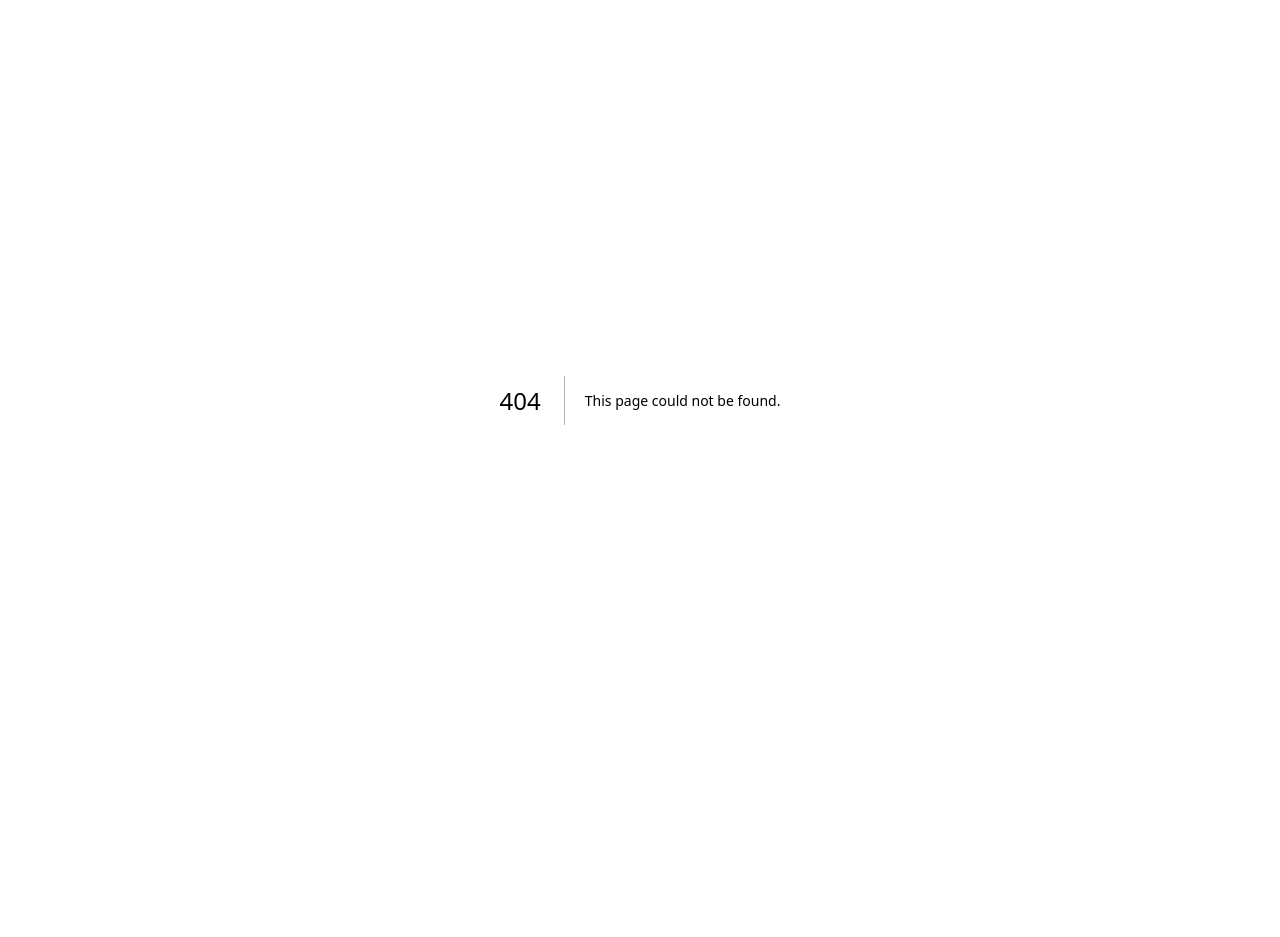
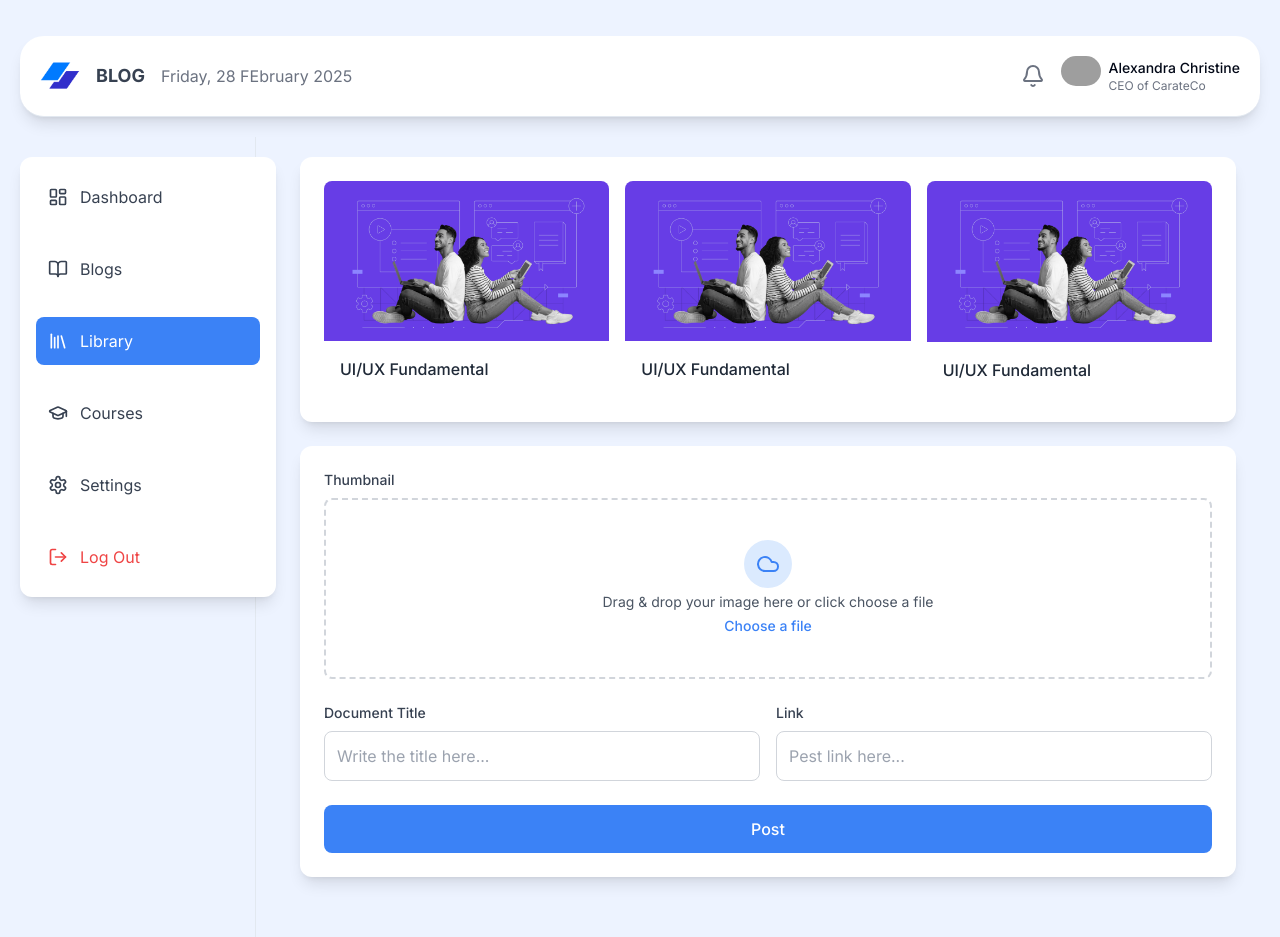
Before and after one commit to SMTech24-official/courses-dashboard, a Next.js app: page /dashboard/library in a window 1280 px wide. Before the commit this address had no page. Before the commit the page ends 800 px from the top, so only its background shows below. Built offline with nearby package versions, Linux system fonts and the light colour scheme; grey boxes are pictures that could not be loaded.

Commit message:
document create and course card added

```diff
--- /dev/null
+++ b/src/app/(WithDashboardLayout)/dashboard/createBlog/page.tsx
@@ -0,0 +1,10 @@
+import CreateBlog from "@/components/dashboard/Blogs/CreateBlog"
+
+export const metadata = {
+    title: 'Blog | Create Blog',
+    description: 'Create a New Blog',
+}
+
+export default function createBlogPage() {
+    return <CreateBlog />
+}
--- /dev/null
+++ b/src/app/(WithDashboardLayout)/dashboard/library/page.tsx
@@ -0,0 +1,10 @@
+import Library from "@/components/dashboard/Library/Library"
+
+export const metadata = {
+    title: 'Document | Create Document',
+    description: 'Create a New Document',
+}
+
+export default function createDocumentPage() {
+    return <Library />
+}
--- a/src/components/dashboard/Blogs/Blogs.tsx
+++ b/src/components/dashboard/Blogs/Blogs.tsx
@@ -1,6 +1,7 @@
-import { BookOpen } from "lucide-react"
+
 import BlogCard from "./BlogCard"
 import TotalBlogs from "./TotalBlogs"
+import Link from "next/link"
 
 
 const Blogs = () => {
@@ -17,8 +18,9 @@ const Blogs = () => {
         {/* Add New Blog Button */}
         <div className="absolute bottom-6 right-6">
           <button className="flex items-center gap-2 rounded-lg bg-blue-500 px-4 py-2 text-sm font-medium text-white hover:bg-blue-600">
-            <BookOpen className="h-4 w-4" />
-            <span>Add new blog</span>
+            <Link href="/dashboard/createBlog">
+              <span>Add new blog</span>
+            </Link>
           </button>
         </div>
       </section>
--- /dev/null
+++ b/src/components/dashboard/Blogs/CreateBlog.tsx
@@ -0,0 +1,74 @@
+import { Cloud } from "lucide-react"
+import TotalBlogs from "./TotalBlogs"
+
+
+const CreateBlog = () => {
+  return (
+    <div className="p-5">
+        <TotalBlogs />
+        <section className="rounded-xl bg-white p-6 shadow-sm">
+              <form>
+                {/* Thumbnail Upload */}
+                <div className="mb-6">
+                  <label htmlFor="thumbnail" className="mb-2 block text-sm font-medium text-gray-700">
+                    Thumbnail
+                  </label>
+                  <div className="mt-1 flex justify-center rounded-lg border-2 border-dashed border-gray-300 px-6 py-10">
+                    <div className="space-y-1 text-center">
+                      <div className="mx-auto flex h-12 w-12 items-center justify-center rounded-full bg-blue-100">
+                        <Cloud className="h-6 w-6 text-blue-500" />
+                      </div>
+                      <div className="flex text-sm text-gray-600">
+                        <p className="text-center">Drag & drop your image here or click choose a file</p>
+                      </div>
+                      <button type="button" className="mt-2 text-sm font-medium text-blue-500 hover:text-blue-600">
+                        Choose a file
+                      </button>
+                      <input id="thumbnail" name="thumbnail" type="file" className="sr-only" />
+                    </div>
+                  </div>
+                </div>
+
+                {/* Blog Title */}
+                <div className="mb-6">
+                  <label htmlFor="title" className="mb-2 block text-sm font-medium text-gray-700">
+                    Blog Title
+                  </label>
+                  <input
+                    type="text"
+                    id="title"
+                    name="title"
+                    placeholder="Write the title here..."
+                    className="w-full rounded-lg border border-gray-300 p-3 text-gray-700 focus:border-blue-500 focus:outline-none focus:ring-1 focus:ring-blue-500"
+                  />
+                </div>
+
+                {/* Blog Body */}
+                <div className="mb-6">
+                  <label htmlFor="body" className="mb-2 block text-sm font-medium text-gray-700">
+                    Blog Body
+                  </label>
+                  <textarea
+                    id="body"
+                    name="body"
+                    rows={6}
+                    placeholder="Write the blog here..."
+                    className="w-full rounded-lg border border-gray-300 p-3 text-gray-700 focus:border-blue-500 focus:outline-none focus:ring-1 focus:ring-blue-500"
+                  ></textarea>
+                </div>
+
+                {/* Save Button */}
+                <button
+                  type="submit"
+                  className="w-full rounded-lg bg-blue-500 py-3 text-center font-medium text-white hover:bg-blue-600 focus:outline-none focus:ring-2 focus:ring-blue-500 focus:ring-offset-2"
+                >
+                  Save
+                </button>
+              </form>
+            </section>
+
+    </div>
+  )
+}
+
+export default CreateBlog
--- /dev/null
+++ b/src/components/dashboard/Library/Course.tsx
@@ -0,0 +1,16 @@
+import CourseCard from "./CourseCard"
+
+
+const Course = () => {
+  return (
+    <section className="mb-6 rounded-xl bg-white p-6 shadow-lg">
+            <div className="grid grid-cols-3 gap-4">
+                {[1, 2, 3].map((item) => (
+                    <CourseCard key={item} />
+                ))}
+            </div>
+        </section>
+  )
+}
+
+export default Course
--- /dev/null
+++ b/src/components/dashboard/Library/CourseCard.tsx
@@ -0,0 +1,30 @@
+import Image from "next/image"
+
+
+const CourseCard = () => {
+    return (
+        <div className="overflow-hidden rounded-lg">
+            <div className="relative">
+                <div className="relative">
+                    <div className="aspect-video w-full overflow-hidden">
+                        {/* People sitting back to back */}
+                        <div className="relative z-10 flex items-center justify-center">
+                            <Image
+                                src="/CourseCard.png"
+                                alt="People working on UI/UX"
+                                width={256}
+                                height={128}
+                                className="h-full w-full object-contain"
+                            />
+                        </div>
+                    </div>
+                </div>
+            </div>
+            <div className="bg-white p-4">
+                <h3 className="font-medium text-gray-800">UI/UX Fundamental</h3>
+            </div>
+        </div>
+    )
+}
+
+export default CourseCard
--- /dev/null
+++ b/src/components/dashboard/Library/DocumentUplod.tsx
@@ -0,0 +1,72 @@
+import { Cloud } from "lucide-react"
+
+
+
+const DocumentUplod = () => {
+    return (
+        <section className="rounded-xl bg-white p-6 shadow-lg">
+            <form>
+                {/* Thumbnail Upload */}
+                <div className="mb-6">
+                    <label htmlFor="thumbnail" className="mb-2 block text-sm font-medium text-gray-700">
+                        Thumbnail
+                    </label>
+                    <div className="mt-1 flex justify-center rounded-lg border-2 border-dashed border-gray-300 px-6 py-10">
+                        <div className="space-y-1 text-center">
+                            <div className="mx-auto flex h-12 w-12 items-center justify-center rounded-full bg-blue-100">
+                                <Cloud className="h-6 w-6 text-blue-500" />
+                            </div>
+                            <div className="flex text-sm text-gray-600">
+                                <p className="text-center">Drag & drop your image here or click choose a file</p>
+                            </div>
+                            <button type="button" className="mt-2 text-sm font-medium text-blue-500 hover:text-blue-600">
+                                Choose a file
+                            </button>
+                            <input id="thumbnail" name="thumbnail" type="file" className="sr-only" />
+                        </div>
+                    </div>
+                </div>
+
+                <div className="mb-6 grid grid-cols-2 gap-4">
+                    {/* Document Title */}
+                    <div>
+                        <label htmlFor="title" className="mb-2 block text-sm font-medium text-gray-700">
+                            Document Title
+                        </label>
+                        <input
+                            type="text"
+                            id="title"
+                            name="title"
+                            placeholder="Write the title here..."
+                            className="w-full rounded-lg border border-gray-300 p-3 text-gray-700 focus:border-blue-500 focus:outline-none focus:ring-1 focus:ring-blue-500"
+                        />
+                    </div>
+
+                    {/* Link */}
+                    <div>
+                        <label htmlFor="link" className="mb-2 block text-sm font-medium text-gray-700">
+                            Link
+                        </label>
+                        <input
+                            type="text"
+                            id="link"
+                            name="link"
+                            placeholder="Pest link here..."
+                            className="w-full rounded-lg border border-gray-300 p-3 text-gray-700 focus:border-blue-500 focus:outline-none focus:ring-1 focus:ring-blue-500"
+                        />
+                    </div>
+                </div>
+
+                {/* Post Button */}
+                <button
+                    type="submit"
+                    className="w-full rounded-lg bg-blue-500 py-3 text-center font-medium text-white hover:bg-blue-600 focus:outline-none focus:ring-2 focus:ring-blue-500 focus:ring-offset-2"
+                >
+                    Post
+                </button>
+            </form>
+        </section>
+    )
+}
+
+export default DocumentUplod
--- /dev/null
+++ b/src/components/dashboard/Library/Library.tsx
@@ -0,0 +1,15 @@
+
+import Course from "./Course"
+import DocumentUplod from "./DocumentUplod"
+
+
+const Library = () => {
+  return (
+    <div className="p-5">
+        <Course />
+        <DocumentUplod />
+    </div>
+  )
+}
+
+export default Library
--- a/src/components/dashboard/sidebar/sidebar-navigation.tsx
+++ b/src/components/dashboard/sidebar/sidebar-navigation.tsx
@@ -29,7 +29,7 @@ export default function SidebarNavigation() {
     {
       label: "Library",
       icon: <Library className="w-5 h-5" />,
-      href: "/dashboard/drivers",
+      href: "/dashboard/library",
     },
     {
       label: "Courses",
```
